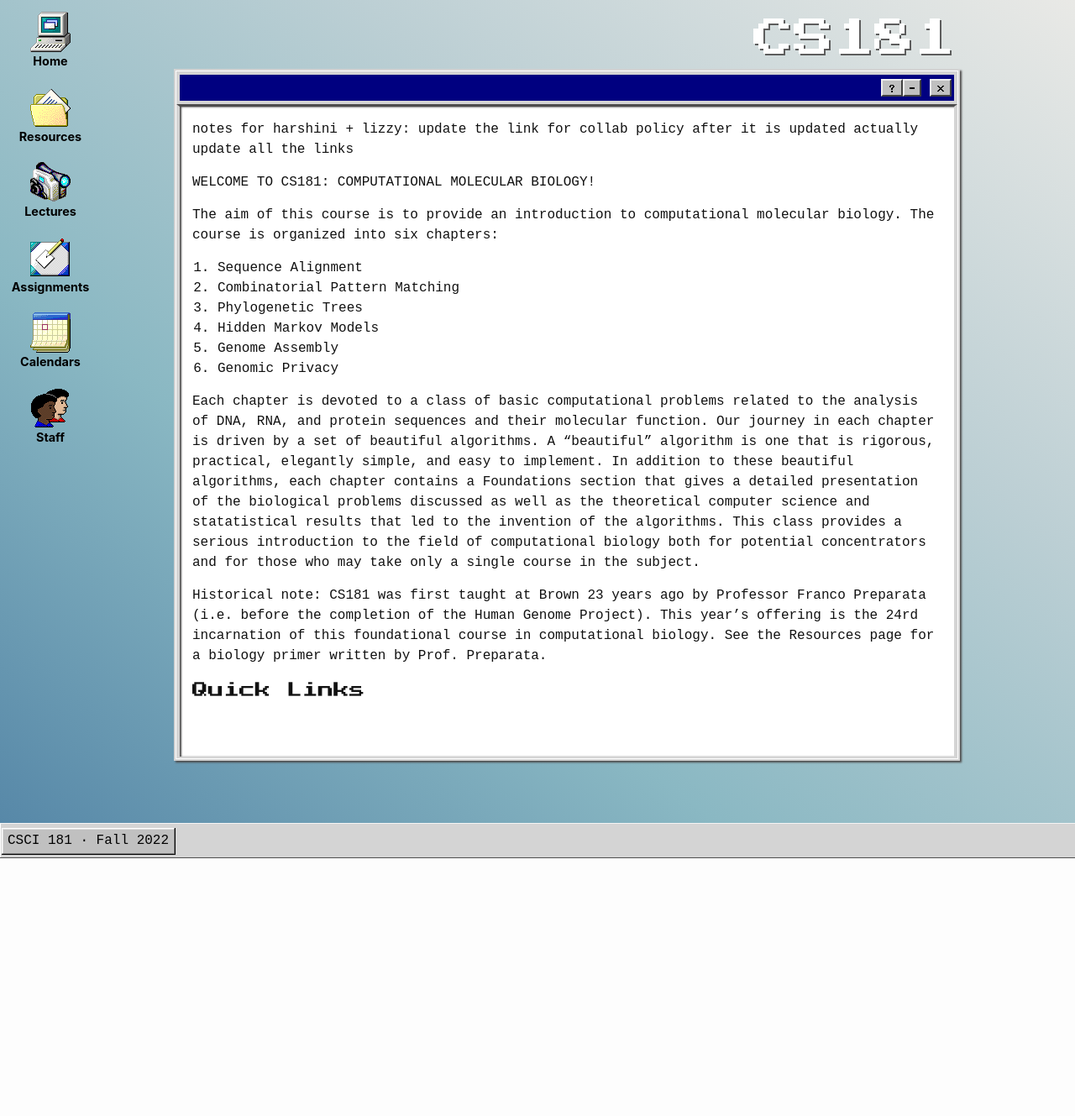
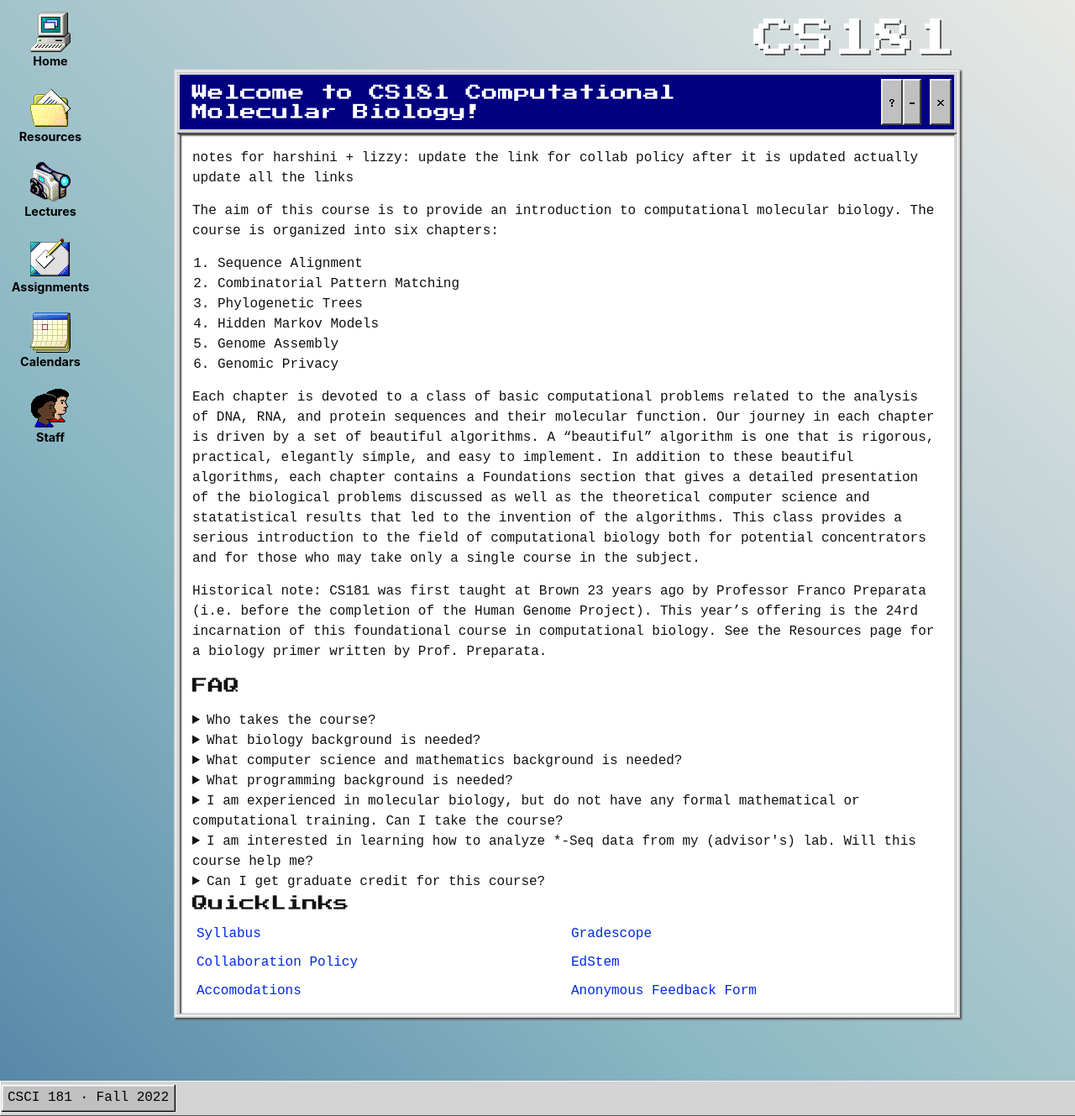
Before and after one commit to harshini225/harshini225.github.io, a Jekyll site: the page built from index.md, in a window 1280 px wide. Shown: the whole page at 84% size. Built offline with Jekyll 4.4.1, drawn with Linux system fonts in a browser that asks for light colours; our own code applies the rules of GitHub Pages for plain Markdown files; before the commit the page ends 1022 px from its top, so only the background shows below that.

Commit message:
collapsible FAQ

```diff
--- a/index.md
+++ b/index.md
@@ -1,7 +1,7 @@
 ---
 layout: default
 title: Home
-windowTitle: Welcome to CSCI 1810: Computational Molecular Biology!
+windowTitle: Welcome to CS181 Computational Molecular Biology!
 icon: home_icon.png
 link_types: ["QuickLinks"]
 links: [
@@ -54,3 +52,49 @@
 Each chapter is devoted to a class of basic computational problems related to the analysis of DNA, RNA, and protein sequences and their molecular function. Our journey in each chapter is driven by a set of beautiful algorithms. A "beautiful" algorithm is one that is rigorous, practical, elegantly simple, and easy to implement. In addition to these beautiful algorithms, each chapter contains a Foundations section that gives a detailed presentation of the biological problems discussed as well as the theoretical computer science and statatistical results that led to the invention of the algorithms. This class provides a serious introduction to the field of computational biology both for potential concentrators and for those who may take only a single course in the subject.
 
 Historical note: CS181 was first taught at Brown 23 years ago by Professor Franco Preparata (i.e. before the completion of the Human Genome Project). This year's offering is the 24rd incarnation of this foundational course in computational biology. See the Resources page for a biology primer written by Prof. Preparata.
+
+
+### FAQ
+<details>
+  <summary>Who takes the course?</summary>
+
+  As an interdisciplinary course, CS181 attracts a diverse group of students. Past students have ranged from sophomores concentrating in Computer Science and Computational Biology through Ph.D. students in Computer Science, Applied Mathematics, and Biology. The course staff will do its best to ensure that all students have a chance to succeed. Please do not hesitate to talk to a member of the course staff if you have trouble deciding whether CS181 is a good fit for you.
+</details>
+
+<details>
+  <summary>What biology background is needed?</summary>
+
+  There are no biology prerequisites, and no prior biology knowledge is assumed; the material that you need to know will be covered in class. Students whose backgrounds are in the life sciences, however, will be expected to dig deeper into the biology.
+</details>
+
+<details>
+  <summary>What computer science and mathematics background is needed?</summary>
+
+  Officially, one of CS16, CS18, or CS19 (i.e. a yearlong introduction to computer science). This can be waived by the instructor (especially for life science students). Students in the course generally have some prior exposure to basic concepts of discrete math (graphs, recurrence relations), discrete probability (random variables, independence), and algorithms (big-O notation, pseudocode).
+</details>
+
+<details>
+  <summary>What programming background is needed?</summary>
+
+  This is not a programming-heavy course, although there will be programming assignments. The goal of these assignments is to gain a deeper understanding of the algorithms by implementing them and testing them on real data. Thus, some rudimentary programming skills (arrays, loops, functions, etc.) are required. Any language can be used, but common languages like Python will make it easier for the TAs to help you.
+</details>
+
+<details>
+  <summary>I am experienced in molecular biology, but do not have any formal mathematical or computational training. Can I take the course?</summary>
+
+  We attempt to make the course genuinely accessible for students without a computer science background. At the same time, all students in the class should be prepared to complete medium-scale programming assignments, learn some new mathematical concepts, and reason about algorithms in a rigorous manner. Please reach out to a member of the course staff if you are unsure of your background.
+</details>
+
+<details>
+  <summary>I am interested in learning how to analyze *-Seq data from my (advisor's) lab.
+  Will this course help me?</summary>
+
+  Possibly, but perhaps not in the way that you expect. The goals of CS181 are to teach the algorithmic concepts that underlie a wide variety of software that is used to analyze biological data, particularly in genetics, genomics, and proteomics. The course will not teach you how to use any particular biological software package. Rather, you will learn how this software works, and more importantly for the long-term, how to think about biological problems in a computational way. Thus, when the latest and greatest technology for measuring DNA/RNA/protein is released in 5 or 10 years' time, you will have some algorithmic skills to work with this data, without waiting for the rest of the community to develop tools. If your interests are more narrowly focused on a particular, near-term application, another course might be more appropriate.
+</details>
+
+<details>
+  <summary>Can I get graduate credit for this course?</summary>
+
+  Yes! To get it, you will need to do all undergraduate coursework in the class plus a final research project defined in discussions with the professor. Work for the final project consists of (1) a piece of code implementing a new algorithm or analysis or simulation, (2) a short written paper about your project and algorithms/code, and (3) a comprehensive powerpoint and a final project presentation to the class. Please email the professor for more information about this.
+
+</details>
```
Also changed, not shown: other parts of index.md (+0 -2 lines), 8 other files.
